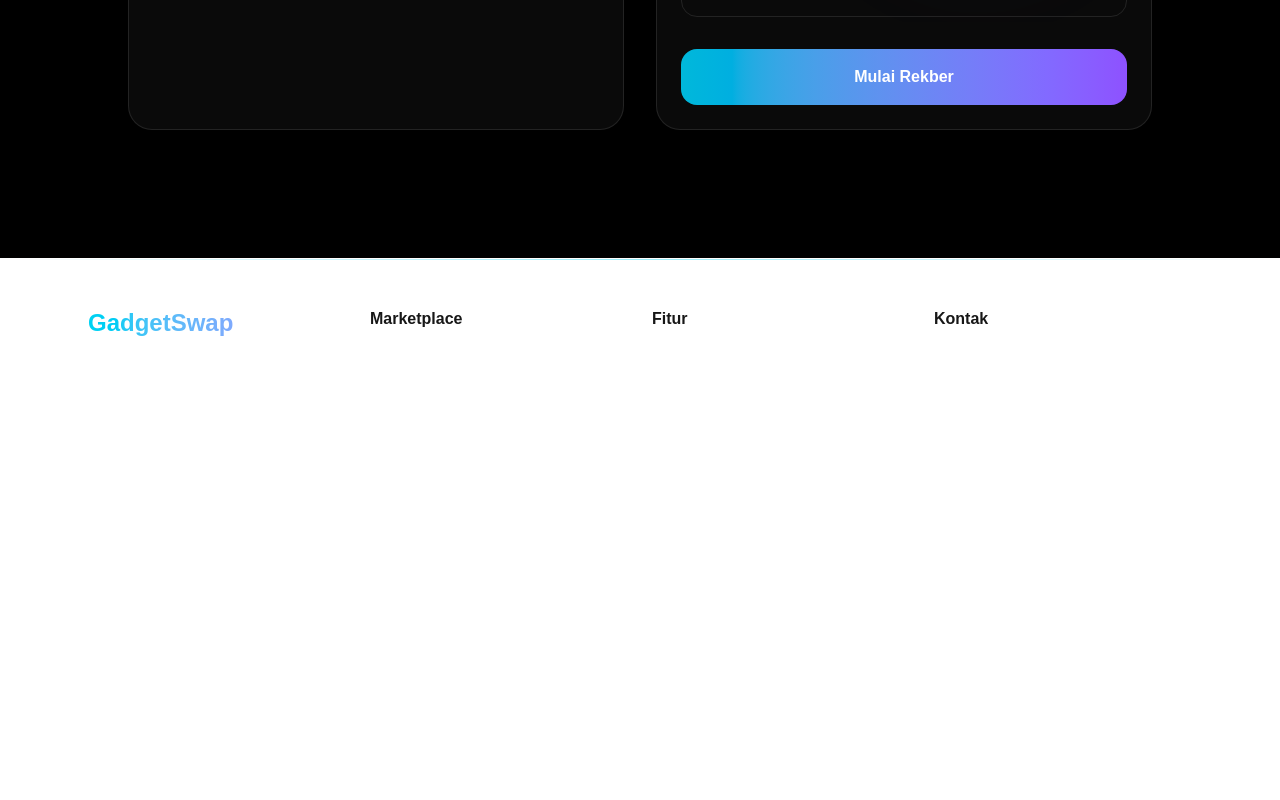
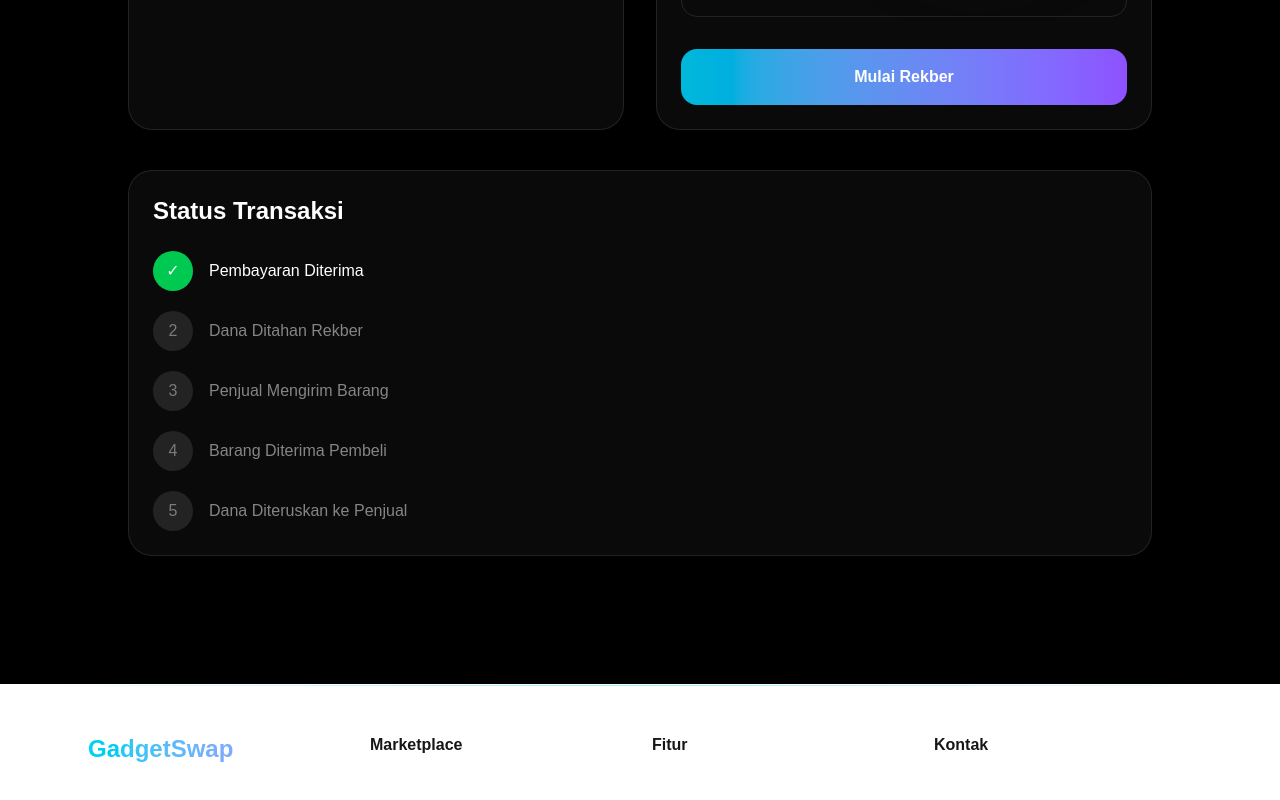
Before and after one commit to Rexlicky/gadgetswap, a Next.js app: page /checkout in a window 1280 px wide. Shown: the part 778-1578 px from the top of the page. Before the commit the page ends 1362 px from the top, so only its background shows below. Built offline with nearby package versions, Linux system fonts and the light colour scheme.

Commit message:
feat: add escrow transaction timeline

```diff
--- a/src/app/checkout/page.js
+++ b/src/app/checkout/page.js
@@ -1,4 +1,5 @@
 import Link from "next/link";
+import TransactionTimeline from "@/components/checkout/TransactionTimeline";
 
 export const metadata = {
   title: "Checkout Rekber",
@@ -66,6 +67,7 @@ export default function CheckoutPage() {
             </Link>
           </div>
         </div>
+        <TransactionTimeline />
       </div>
     </main>
   );
--- /dev/null
+++ b/src/components/checkout/TransactionTimeline.jsx
@@ -0,0 +1,50 @@
+export default function TransactionTimeline() {
+  const steps = [
+    {
+      title: "Pembayaran Diterima",
+      completed: true,
+    },
+    {
+      title: "Dana Ditahan Rekber",
+      completed: false,
+    },
+    {
+      title: "Penjual Mengirim Barang",
+      completed: false,
+    },
+    {
+      title: "Barang Diterima Pembeli",
+      completed: false,
+    },
+    {
+      title: "Dana Diteruskan ke Penjual",
+      completed: false,
+    },
+  ];
+
+  return (
+    <section className="mt-10 rounded-3xl border border-white/10 bg-white/[0.04] p-6">
+      <h2 className="mb-6 text-2xl font-bold">Status Transaksi</h2>
+
+      <div className="space-y-5">
+        {steps.map((step, index) => (
+          <div key={step.title} className="flex items-center gap-4">
+            <div
+              className={`flex h-10 w-10 items-center justify-center rounded-full ${
+                step.completed
+                  ? "bg-green-500 text-white"
+                  : "bg-white/10 text-white/40"
+              }`}
+            >
+              {step.completed ? "✓" : index + 1}
+            </div>
+
+            <p className={step.completed ? "text-white" : "text-white/50"}>
+              {step.title}
+            </p>
+          </div>
+        ))}
+      </div>
+    </section>
+  );
+}
```
